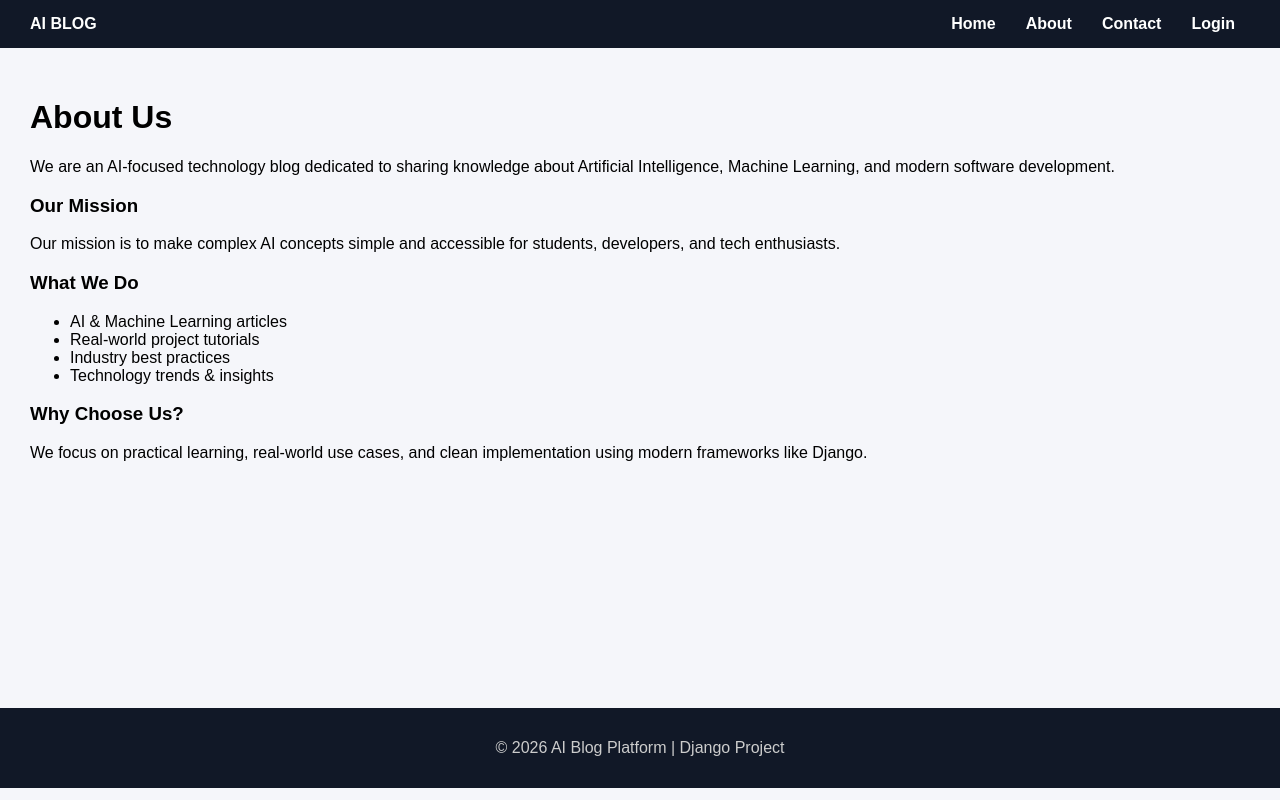
After one commit to rm0495000-afk/ai-blog-project, a Django app: page /about/ in a window 1280 px wide. The commit adds this page. Run offline with Django 5.2, Linux system fonts and the light colour scheme.

Commit message:
Add About & Contact pages (company website)

```diff
--- /dev/null
+++ b/ai_model/templates/ai_model/about.html
@@ -0,0 +1,32 @@
+{% extends 'ai_model/base.html' %}
+
+{% block title %}About Us | AI Blog{% endblock %}
+
+{% block content %}
+<h1>About Us</h1>
+
+<p>
+We are an AI-focused technology blog dedicated to sharing knowledge about
+Artificial Intelligence, Machine Learning, and modern software development.
+</p>
+
+<h3>Our Mission</h3>
+<p>
+Our mission is to make complex AI concepts simple and accessible for students,
+developers, and tech enthusiasts.
+</p>
+
+<h3>What We Do</h3>
+<ul>
+    <li>AI & Machine Learning articles</li>
+    <li>Real-world project tutorials</li>
+    <li>Industry best practices</li>
+    <li>Technology trends & insights</li>
+</ul>
+
+<h3>Why Choose Us?</h3>
+<p>
+We focus on practical learning, real-world use cases, and clean implementation
+using modern frameworks like Django.
+</p>
+{% endblock %}
--- a/ai_model/templates/ai_model/base.html
+++ b/ai_model/templates/ai_model/base.html
@@ -8,7 +8,6 @@
     <!-- External CSS -->
     <link rel="stylesheet" href="{% static 'ai_model/style.css' %}">
 
-    <!-- Internal CSS -->
     <style>
         body {
             font-family: Arial, Helvetica, sans-serif;
@@ -48,8 +47,6 @@
             color: #ffffff;
             font-weight: bold;
             cursor: pointer;
-            padding: 0;
-            margin: 0;
         }
 
         .logout-btn:hover {
@@ -72,7 +69,7 @@
 </head>
 <body>
 
-<!-- 🔹 NAVBAR -->
+<!-- NAVBAR -->
 <nav>
     <div>
         <a href="/">AI BLOG</a>
@@ -80,16 +77,15 @@
 
     <div class="nav-right">
         <a href="/">Home</a>
+        <a href="/about/">About</a>
+        <a href="/contact/">Contact</a>
 
         {% if user.is_authenticated %}
             <a href="/dashboard/">Dashboard</a>
 
-            <!-- ✅ SAFE LOGOUT (POST METHOD) -->
             <form method="post" action="/admin/logout/">
                 {% csrf_token %}
-                <button type="submit" class="logout-btn">
-                    Logout
-                </button>
+                <button type="submit" class="logout-btn">Logout</button>
             </form>
         {% else %}
             <a href="/admin/login/">Login</a>
@@ -97,13 +93,13 @@
     </div>
 </nav>
 
-<!-- 🔹 MAIN CONTENT -->
+<!-- CONTENT -->
 <div class="container">
     {% block content %}
     {% endblock %}
 </div>
 
-<!-- 🔹 FOOTER -->
+<!-- FOOTER -->
 <footer>
     <p>© 2026 AI Blog Platform | Django Project</p>
 </footer>
--- a/ai_model/urls.py
+++ b/ai_model/urls.py
@@ -5,34 +5,26 @@ app_name = 'ai_model'
 
 urlpatterns = [
 
-    # =========================
     # HOME
-    # =========================
     path('', views.index, name='index'),
 
-    # =========================
+    # COMPANY PAGES
+    path('about/', views.about_page, name='about'),
+    path('contact/', views.contact_page, name='contact'),
+
     # DASHBOARD
-    # =========================
     path('dashboard/', views.dashboard, name='dashboard'),
 
-    # =========================
-    # LIKE / UNLIKE
-    # =========================
+    # LIKE
     path('like/<slug:slug>/', views.toggle_like, name='like'),
 
-    # =========================
-    # API ENDPOINTS
-    # =========================
+    # API
     path('api/posts/', views.api_posts, name='api_posts'),
     path('api/analytics/', views.api_analytics, name='analytics'),
 
-    # =========================
-    # TEMP ADMIN SETUP (OPEN ONCE)
-    # =========================
+    # TEMP ADMIN
     path('setup-admin/', views.setup_admin, name='setup_admin'),
 
-    # =========================
-    # DETAIL PAGE (SLUG MUST BE LAST)
-    # =========================
+    # DETAIL (ALWAYS LAST)
     path('<slug:slug>/', views.detail, name='detail'),
 ]
--- a/ai_model/views.py
+++ b/ai_model/views.py
@@ -2,6 +2,7 @@ from django.shortcuts import render, get_object_or_404, redirect
 from django.contrib.auth.decorators import login_required
 from django.http import JsonResponse, HttpResponse
 from django.contrib.auth.models import User
+from django.contrib import messages
 
 from .models import Post, Comment
 
@@ -28,16 +29,14 @@ def index(request):
 
 
 # =========================
-# DETAIL PAGE ( /<slug>/ )
+# DETAIL PAGE
 # =========================
 def detail(request, slug):
     post = get_object_or_404(Post, slug=slug, is_published=True)
 
-    # increase views
     post.views += 1
     post.save()
 
-    # add comment
     if request.method == "POST" and request.user.is_authenticated:
         text = request.POST.get('comment')
         if text:
@@ -56,7 +55,7 @@ def detail(request, slug):
 
 
 # =========================
-# DASHBOARD ( /dashboard/ )
+# DASHBOARD
 # =========================
 @login_required
 def dashboard(request):
@@ -65,7 +64,7 @@ def dashboard(request):
 
 
 # =========================
-# LIKE / UNLIKE ( /like/<slug>/ )
+# LIKE / UNLIKE
 # =========================
 @login_required
 def toggle_like(request, slug):
@@ -101,17 +100,34 @@ def api_analytics(request):
 
 
 # =========================
-# TEMP ADMIN SETUP (EASY FIX)
+# ABOUT PAGE
+# =========================
+def about_page(request):
+    return render(request, 'ai_model/about.html')
+
+
+# =========================
+# CONTACT PAGE
+# =========================
+def contact_page(request):
+    if request.method == "POST":
+        name = request.POST.get('name')
+        email = request.POST.get('email')
+        message = request.POST.get('message')
+
+        if name and email and message:
+            messages.success(
+                request,
+                "Thank you for contacting us. We will get back to you soon."
+            )
+
+    return render(request, 'ai_model/contact.html')
+
+
+# =========================
+# TEMP ADMIN SETUP (OPEN ONCE)
 # =========================
 def setup_admin(request):
-    """
-    Open this URL ONCE after deploy:
-    /setup-admin/
-
-    Username: admin
-    Password: admin123
-    """
-
     if not User.objects.filter(username="admin").exists():
         User.objects.create_superuser(
             username="admin",
```
Also changed, not shown: ai_model/templates/ai_model/contact.html (added, +35 -0 lines).
